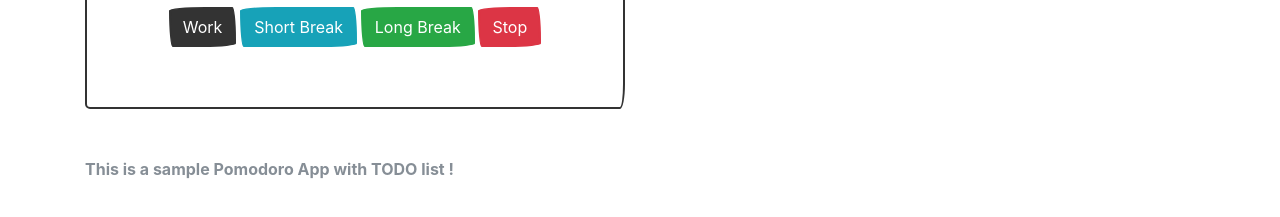
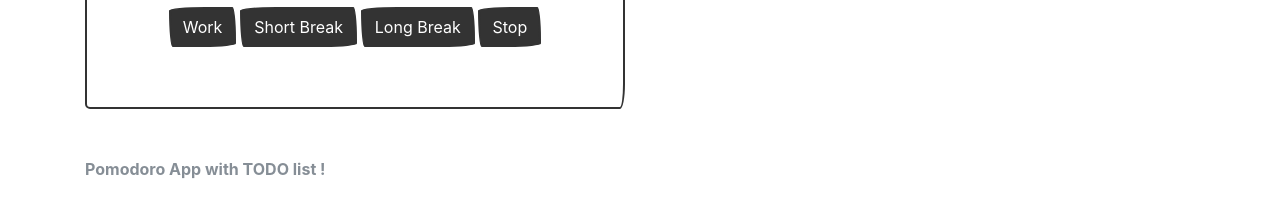
Before and after one commit to thejavator/ipomodo, a plain HTML site: page index.html in a window 1280 px wide. Shown: the part 443-660 px from the top of the page. Drawn offline with nearby package versions, Linux system fonts and the light colour scheme; a web font is replaced by a local one.

Commit message:
Update index.html

```diff
--- a/index.html
+++ b/index.html
@@ -50,9 +50,9 @@
                     </div>
                     <div id="buttons">
                       <button id="work" type="button" class="btn btn-primary">Work</button>
-                      <button id="shortBreak" type="button" class="btn btn-info">Short Break</button>
-                      <button id="longBreak" type="button" class="btn btn-success">Long Break</button>
-                      <button id="stop" type="button" class="btn btn-danger">Stop</button>
+                      <button id="shortBreak" type="button" class="btn btn-primary">Short Break</button>
+                      <button id="longBreak" type="button" class="btn btn-primary">Long Break</button>
+                      <button id="stop" type="button" class="btn btn-primary">Stop</button>
                     </div>
                   </div>
                 </div>
@@ -114,7 +114,7 @@
   <footer class="text-muted">
     <div class="container">
 
-      <p>This is a sample Pomodoro App with TODO list !</p>
+      <p>Pomodoro App with TODO list !</p>
     </div>
   </footer>
   <!-- Scripts -->
```
